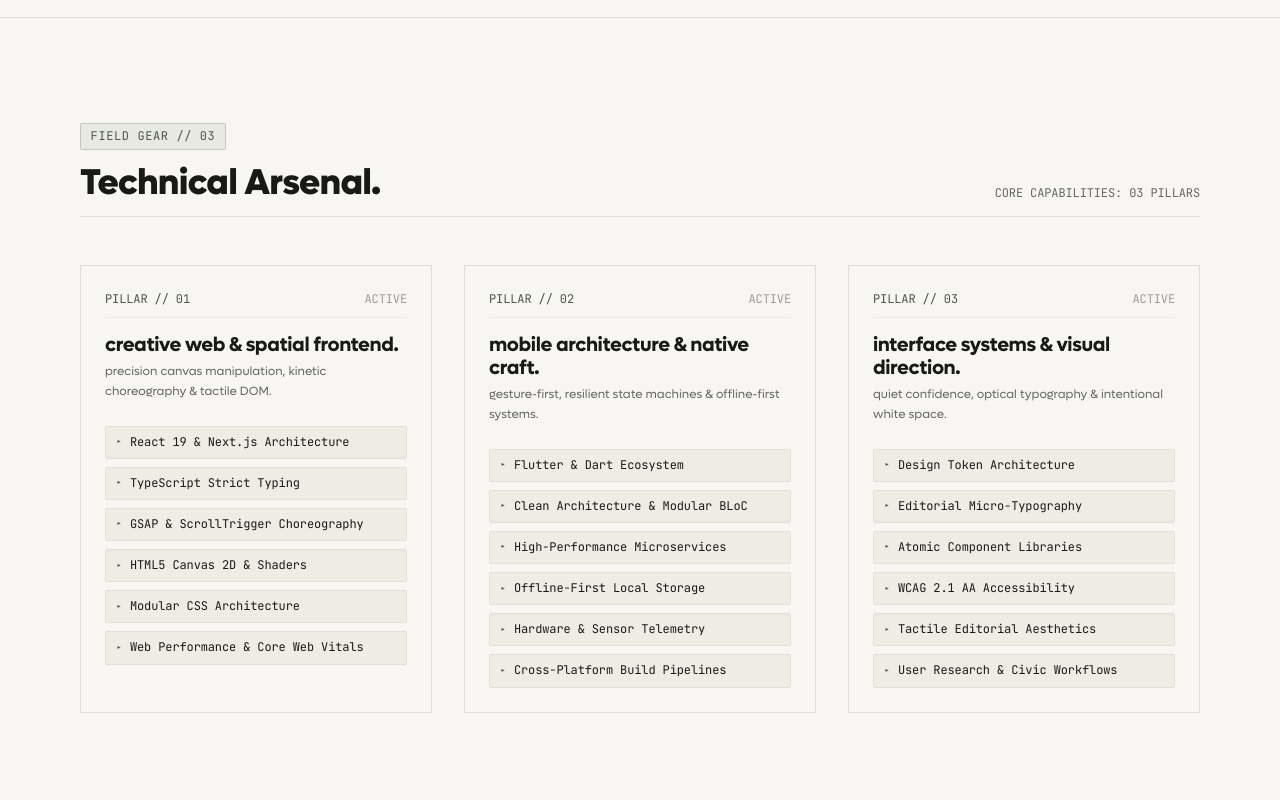
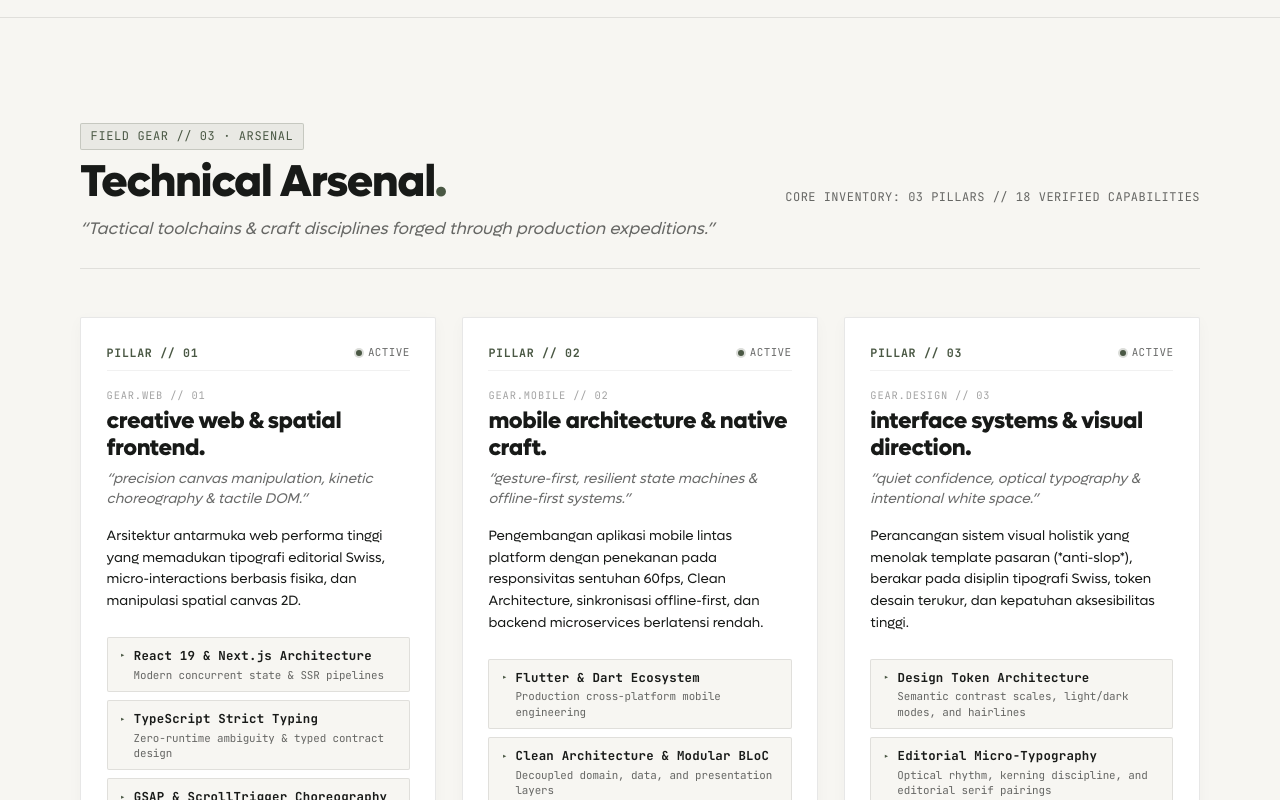
Before and after one commit to intxdv/adventure-log, a React (Vite) app: page / in a window 1280 px wide. Shown: the part 3700-4500 px from the top of the page. Built offline with nearby package versions, Linux system fonts and the light colour scheme.

Commit message:
feat(arsenal): implement modular declarative rendering in FieldArsenal with dedicated stylesheet

```diff
--- /dev/null
+++ b/src/components/FieldArsenal.css
@@ -0,0 +1,280 @@
+/* ==========================================================================
+   Field Arsenal & Technical Gear Section (Field Inventory & Capabilities)
+   ========================================================================== */
+
+.arsenal-section {
+  padding: var(--space-4xl) 0;
+  position: relative;
+  background-color: var(--color-canvas);
+  scroll-margin-top: 80px;
+}
+
+/* Section Header */
+.arsenal-header {
+  margin-bottom: var(--space-2xl);
+  padding-bottom: var(--space-lg);
+  border-bottom: 1px solid var(--hairline-base);
+}
+
+.arsenal-header-top {
+  display: flex;
+  justify-content: space-between;
+  align-items: flex-end;
+  gap: var(--space-md);
+  margin-bottom: var(--space-xs);
+}
+
+@media (max-width: 640px) {
+  .arsenal-header-top {
+    flex-direction: column;
+    align-items: flex-start;
+    gap: var(--space-xs);
+  }
+}
+
+.arsenal-headline {
+  font-size: clamp(2rem, 3.5vw, 3rem);
+  font-weight: 800;
+  letter-spacing: -0.03em;
+  line-height: 1.1;
+  color: var(--color-ink);
+  margin-top: var(--space-xs);
+  margin-bottom: 0;
+}
+
+.arsenal-telemetry-meta {
+  font-size: var(--text-xs);
+  color: var(--color-ink-muted);
+  letter-spacing: 0.04em;
+  white-space: nowrap;
+}
+
+.arsenal-header-tagline {
+  font-family: var(--font-serif);
+  font-style: italic;
+  font-size: 1.05rem;
+  color: var(--color-ink-muted);
+  margin-top: var(--space-xs);
+  margin-bottom: 0;
+}
+
+/* 3 Pillars Grid */
+.arsenal-grid {
+  display: grid;
+  grid-template-columns: repeat(3, minmax(0, 1fr));
+  gap: clamp(1.25rem, 2vw, 1.75rem);
+}
+
+@media (max-width: 1024px) {
+  .arsenal-grid {
+    grid-template-columns: 1fr;
+  }
+}
+
+/* Individual Pillar Card */
+.arsenal-pillar {
+  background-color: #FFFFFF;
+  border: 1px solid var(--hairline-base);
+  padding: clamp(1.25rem, 2vw, 1.75rem);
+  display: flex;
+  flex-direction: column;
+  justify-content: space-between;
+  border-radius: 2px;
+  box-shadow: 0 4px 16px rgba(24, 26, 24, 0.03);
+  transition: transform 0.3s cubic-bezier(0.16, 1, 0.3, 1),
+              box-shadow 0.3s cubic-bezier(0.16, 1, 0.3, 1),
+              border-color 0.25s ease;
+}
+
+.arsenal-pillar:hover {
+  transform: translateY(-3px);
+  border-color: var(--color-olive);
+  box-shadow: 0 12px 30px -6px rgba(24, 26, 24, 0.08), 0 2px 8px rgba(24, 26, 24, 0.04);
+}
+
+/* Pillar Header */
+.arsenal-pillar-header {
+  display: flex;
+  justify-content: space-between;
+  align-items: center;
+  margin-bottom: var(--space-md);
+  padding-bottom: var(--space-xs);
+  border-bottom: 1px solid var(--hairline-subtle);
+}
+
+.arsenal-pillar-index {
+  font-size: 0.725rem;
+  font-weight: 700;
+  color: var(--color-olive);
+  letter-spacing: 0.06em;
+}
+
+.arsenal-pillar-status {
+  font-size: 0.68rem;
+  color: var(--color-ink-muted);
+  display: inline-flex;
+  align-items: center;
+  gap: 6px;
+  letter-spacing: 0.04em;
+}
+
+.status-dot {
+  width: 6px;
+  height: 6px;
+  border-radius: 50%;
+  background-color: var(--color-olive);
+  box-shadow: 0 0 0 2px rgba(74, 88, 68, 0.2);
+}
+
+/* Pillar Body */
+.arsenal-pillar-body {
+  margin-bottom: var(--space-lg);
+}
+
+.arsenal-pillar-code {
+  font-size: 0.65rem;
+  color: var(--color-ink-faint);
+  letter-spacing: 0.08em;
+  margin-bottom: 4px;
+}
+
+.arsenal-pillar-title {
+  font-size: clamp(1.25rem, 1.8vw, 1.5rem);
+  font-weight: 800;
+  letter-spacing: -0.02em;
+  line-height: 1.2;
+  color: var(--color-ink);
+  margin: 0 0 6px 0;
+}
+
+.arsenal-pillar-tagline {
+  font-family: var(--font-serif);
+  font-style: italic;
+  font-size: 0.88rem;
+  line-height: 1.45;
+  color: var(--color-ink-muted);
+  margin-bottom: var(--space-md);
+  display: block;
+}
+
+.arsenal-pillar-desc {
+  font-size: 0.85rem;
+  line-height: 1.6;
+  color: var(--color-ink);
+  margin-bottom: var(--space-lg);
+}
+
+/* Capability Inventory List */
+.arsenal-skills-list {
+  list-style: none;
+  padding: 0;
+  margin: 0;
+  display: flex;
+  flex-direction: column;
+  gap: 8px;
+}
+
+.arsenal-skill-item {
+  background-color: var(--color-canvas);
+  border: 1px solid var(--hairline-base);
+  border-radius: 2px;
+  padding: 8px 12px;
+  display: flex;
+  flex-direction: column;
+  gap: 2px;
+  transition: all 0.2s ease;
+}
+
+.arsenal-skill-item:hover {
+  border-color: var(--color-olive);
+  background-color: #FFFFFF;
+}
+
+.arsenal-skill-header {
+  display: flex;
+  align-items: center;
+  gap: 8px;
+}
+
+.arsenal-skill-bullet {
+  color: var(--color-olive);
+  font-size: 0.65rem;
+  flex-shrink: 0;
+}
+
+.arsenal-skill-name {
+  font-size: 0.775rem;
+  font-weight: 700;
+  color: var(--color-ink);
+  letter-spacing: 0.02em;
+}
+
+.arsenal-skill-spec {
+  font-size: 0.68rem;
+  color: var(--color-ink-muted);
+  padding-left: 14px;
+  line-height: 1.4;
+}
+
+/* Primary Toolchain Tray (Pillar Footer) */
+.arsenal-pillar-footer {
+  padding-top: var(--space-md);
+  border-top: 1px solid var(--hairline-subtle);
+  display: flex;
+  flex-direction: column;
+  gap: 8px;
+}
+
+.arsenal-tools-heading {
+  font-size: 0.65rem;
+  font-weight: 700;
+  letter-spacing: 0.06em;
+  color: var(--color-ink-faint);
+}
+
+.arsenal-tools-pills {
+  display: flex;
+  flex-wrap: wrap;
+  gap: 6px;
+}
+
+.arsenal-tool-pill {
+  background-color: var(--color-canvas);
+  border: 1px solid var(--hairline-base);
+  padding: 3px 8px;
+  border-radius: 2px;
+  font-size: 0.68rem;
+  color: var(--color-ink-muted);
+  letter-spacing: 0.02em;
+}
+
+/* Mobile Optimizations */
+@media (max-width: 640px) {
+  .arsenal-section {
+    padding: var(--space-3xl) 0;
+  }
+
+  .arsenal-pillar {
+    padding: 1.15rem;
+  }
+
+  .arsenal-pillar-title {
+    font-size: 1.35rem;
+  }
+
+  .arsenal-pillar-tagline {
+    font-size: 0.85rem;
+  }
+
+  .arsenal-skill-item {
+    padding: 7px 10px;
+  }
+
+  .arsenal-skill-name {
+    font-size: 0.75rem;
+  }
+
+  .arsenal-skill-spec {
+    font-size: 0.65rem;
+  }
+}
--- a/src/components/FieldArsenal.tsx
+++ b/src/components/FieldArsenal.tsx
@@ -1,122 +1,99 @@
 import React from 'react';
 import { initialArsenal } from '../data/arsenal';
+import './FieldArsenal.css';
 
 export const FieldArsenal: React.FC = () => {
   return (
-    <section id="arsenal" className="hairline-b" style={{ padding: 'var(--space-4xl) 0' }}>
+    <section id="arsenal" className="arsenal-section hairline-b" aria-labelledby="arsenal-heading">
       <div className="container">
+
         {/* Section Header */}
-        <div
-          style={{
-            display: 'flex',
-            justifyContent: 'space-between',
-            alignItems: 'flex-end',
-            marginBottom: 'var(--space-2xl)',
-            paddingBottom: 'var(--space-sm)',
-            borderBottom: '1px solid var(--hairline-base)',
-          }}
+        <header className="arsenal-header">
+          <div className="arsenal-header-top">
+            <div>
+              <span className="tag-badge">FIELD GEAR // 03 · ARSENAL</span>
+              <h2 id="arsenal-heading" className="arsenal-headline font-display">
+                Technical Arsenal<span style={{ color: 'var(--color-olive)' }}>.</span>
+              </h2>
+            </div>
+            <div className="arsenal-telemetry-meta font-mono">
+              CORE INVENTORY: 03 PILLARS // 18 VERIFIED CAPABILITIES
+            </div>
+          </div>
+          <p className="arsenal-header-tagline">
+            “Tactical toolchains & craft disciplines forged through production expeditions.”
+          </p>
+        </header>
+
+        {/* 3 Pillars Grid */}
+        <div className="arsenal-grid" role="region" aria-label="Technical Capabilities Inventory">
+          {initialArsenal.map((pillar) => (
+            <article
+              key={pillar.id}
+              className="arsenal-pillar hairline-box"
+              aria-labelledby={`pillar-${pillar.id}`}
             >
               <div>
-            <span className="tag-badge" style={{ marginBottom: 'var(--space-2xs)' }}>
-              FIELD GEAR // 03
-            </span>
-            <h2
-              style={{
-                fontSize: 'var(--text-2xl)',
-                fontWeight: 800,
-                marginTop: 'var(--space-xs)',
-                letterSpacing: '-0.02em',
-              }}
-            >
-              Technical Arsenal.
-            </h2>
-          </div>
-          <div className="font-mono" style={{ fontSize: 'var(--text-xs)', color: 'var(--color-ink-muted)' }}>
-            CORE CAPABILITIES: 03 PILLARS
-          </div>
-        </div>
-
-        {/* 3 Pillars Grid */}
-        <div
-          style={{
-            display: 'grid',
-            gridTemplateColumns: 'repeat(auto-fit, minmax(300px, 1fr))',
-            gap: 'var(--space-xl)',
-          }}
-        >
-          {initialArsenal.map((pillar, idx) => (
-            <div
-              key={pillar.id}
-              className="hairline-box"
-              style={{
-                padding: 'var(--space-lg)',
-                backgroundColor: 'var(--color-canvas)',
-                display: 'flex',
-                flexDirection: 'column',
-                justifyContent: 'space-between',
-              }}
-            >
-              <div>
-                <div
-                  style={{
-                    display: 'flex',
-                    justifyContent: 'space-between',
-                    alignItems: 'center',
-                    marginBottom: 'var(--space-md)',
-                    borderBottom: '1px solid var(--hairline-subtle)',
-                    paddingBottom: 'var(--space-xs)',
-                  }}
-                >
-                  <span className="font-mono" style={{ fontSize: 'var(--text-xs)', color: 'var(--color-olive)' }}>
-                    PILLAR // 0{idx + 1}
-                  </span>
-                  <span className="font-mono" style={{ fontSize: 'var(--text-xs)', color: 'var(--color-ink-faint)' }}>
-                    ACTIVE
+                {/* Pillar Header Meta */}
+                <div className="arsenal-pillar-header font-mono">
+                  <span className="arsenal-pillar-index">{pillar.pillarIndex}</span>
+                  <span className="arsenal-pillar-status">
+                    <span className="status-dot" aria-hidden="true" />
+                    <span>ACTIVE</span>
                   </span>
                 </div>
 
-                <h3
-                  style={{
-                    fontSize: 'var(--text-lg)',
-                    fontWeight: 700,
-                    marginBottom: 'var(--space-2xs)',
-                  }}
-                >
+                {/* Pillar Body */}
+                <div className="arsenal-pillar-body">
+                  <div className="arsenal-pillar-code font-mono">{pillar.code}</div>
+                  <h3 id={`pillar-${pillar.id}`} className="arsenal-pillar-title font-display">
                     {pillar.title}
                   </h3>
-                <p style={{ fontSize: 'var(--text-xs)', color: 'var(--color-ink-muted)', marginBottom: 'var(--space-lg)' }}>
-                  {pillar.tagline}
+                  <span className="arsenal-pillar-tagline">
+                    “{pillar.tagline}”
+                  </span>
+                  <p className="arsenal-pillar-desc">
+                    {pillar.description}
                   </p>
 
-                {/* Skill Chips */}
-                <ul style={{ display: 'flex', flexDirection: 'column', gap: 'var(--space-xs)' }}>
+                  {/* Skills Inventory List */}
+                  <ul className="arsenal-skills-list" role="list">
                     {pillar.skills.map((skill) => (
-                    <li
-                      key={skill.name}
-                      style={{
-                        display: 'flex',
-                        alignItems: 'center',
-                        gap: 'var(--space-xs)',
-                        fontSize: 'var(--text-sm)',
-                        padding: '6px 10px',
-                        backgroundColor: 'var(--color-canvas-subtle)',
-                        border: '1px solid var(--hairline-subtle)',
-                        borderRadius: '2px',
-                      }}
-                    >
-                      <span className="font-mono" style={{ color: 'var(--color-olive)', fontSize: '10px' }}>
+                      <li key={skill.name} className="arsenal-skill-item">
+                        <div className="arsenal-skill-header">
+                          <span className="arsenal-skill-bullet font-mono" aria-hidden="true">
                             ▸
                           </span>
-                      <span className="font-mono" style={{ fontSize: 'var(--text-xs)' }}>
+                          <span className="arsenal-skill-name font-mono">
                             {skill.name}
                           </span>
+                        </div>
+                        {skill.spec && (
+                          <span className="arsenal-skill-spec font-mono">
+                            {skill.spec}
+                          </span>
+                        )}
                       </li>
                     ))}
                   </ul>
                 </div>
               </div>
+
+              {/* Primary Toolchain Tray */}
+              <footer className="arsenal-pillar-footer font-mono">
+                <span className="arsenal-tools-heading">PRIMARY TOOLCHAIN //</span>
+                <div className="arsenal-tools-pills">
+                  {pillar.tools.map((tool) => (
+                    <span key={tool} className="arsenal-tool-pill">
+                      {tool}
+                    </span>
                   ))}
                 </div>
+              </footer>
+            </article>
+          ))}
+        </div>
+
       </div>
     </section>
   );
```
Lines whose indentation alone changed are shown as unchanged.
